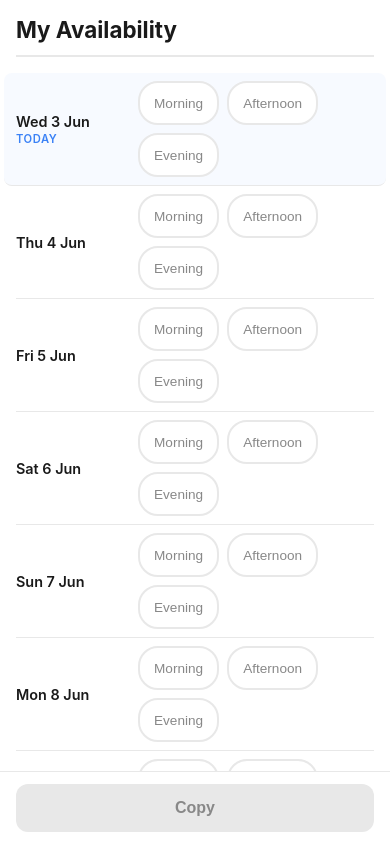
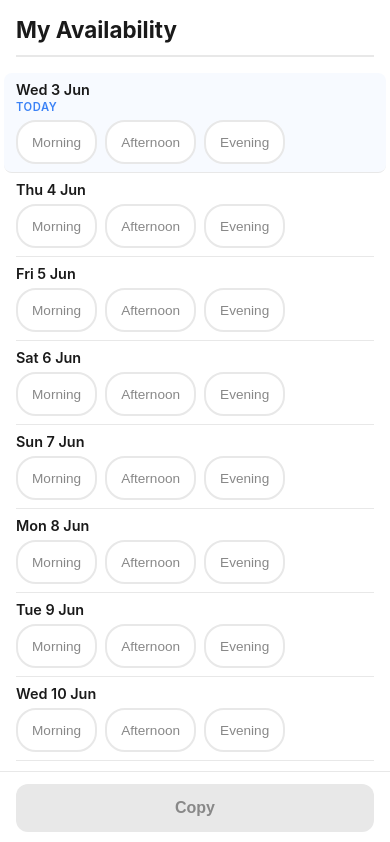
Before and after one commit to Pezmc/availability-tool, a Vue app: page / in a window 390 px wide. Shown: the top 842 px of the page. Built offline with nearby package versions, Linux system fonts and the light colour scheme.

Commit message:
📱 fix: stack day label above chips on mobile (<440px)
On narrow screens the three chips couldn't fit beside the day label.
Now the row stacks vertically so all chips stay on one line.

```diff
--- a/src/components/DayRow.vue
+++ b/src/components/DayRow.vue
@@ -50,6 +50,14 @@ const slots: { key: TimeOfDay; label: string }[] = [
   border-bottom: 1px solid var(--border-color, #f0f0f0);
 }
 
+@media (max-width: 440px) {
+  .day-row {
+    flex-direction: column;
+    align-items: flex-start;
+    gap: 6px;
+  }
+}
+
 .day-row--today {
   background: var(--today-bg, rgba(59, 130, 246, 0.04));
   border-radius: 8px;
```
